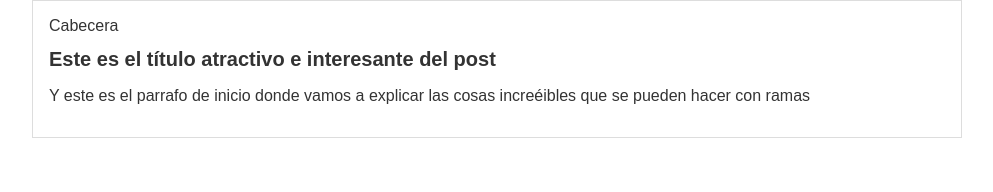
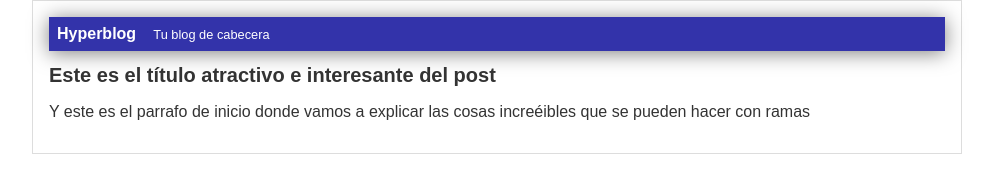
Before and after one commit to GabyAr20-4/Blog-, a plain HTML site: page index.html in a window 1280 px wide. Shown: the whole page, without its empty margins (143-1136 px from the left). Drawn offline with Linux system fonts and the light colour scheme.

Commit message:
Terminada la cabecera con diseño azul

```diff
--- a/css/estilos.css
+++ b/css/estilos.css
@@ -6,6 +6,24 @@ body
     font-size: 16px;
     margin: 0;
     padding: 0;
+}
+
+
+#cabecera
+{
+    background: #33A;
+    box-shadow: 0px 2px 20px 0px rgba(0,0,0,0.5);
+    color: white;
+    font-weight: bold;
+    margin: 0;
+    padding: 0.5em;
+}
+
+#cabecera #tagline
+{
+    padding: 0 0 0 1em;
+    font-weight: normal;
+    font-size: 0.8em;
 }
 #container
 {
--- a/index.html
+++ b/index.html
@@ -5,8 +5,9 @@
     </head>
     <body>
         <div id="container">
-            <div id="cabeceras">
-                Cabecera
+            <div id="cabecera">
+                Hyperblog
+                <span id="tagline">Tu blog de cabecera</span>
             </div>
             <div id="post">
                 <h1>Este es el título atractivo e interesante del post</h1>
```
